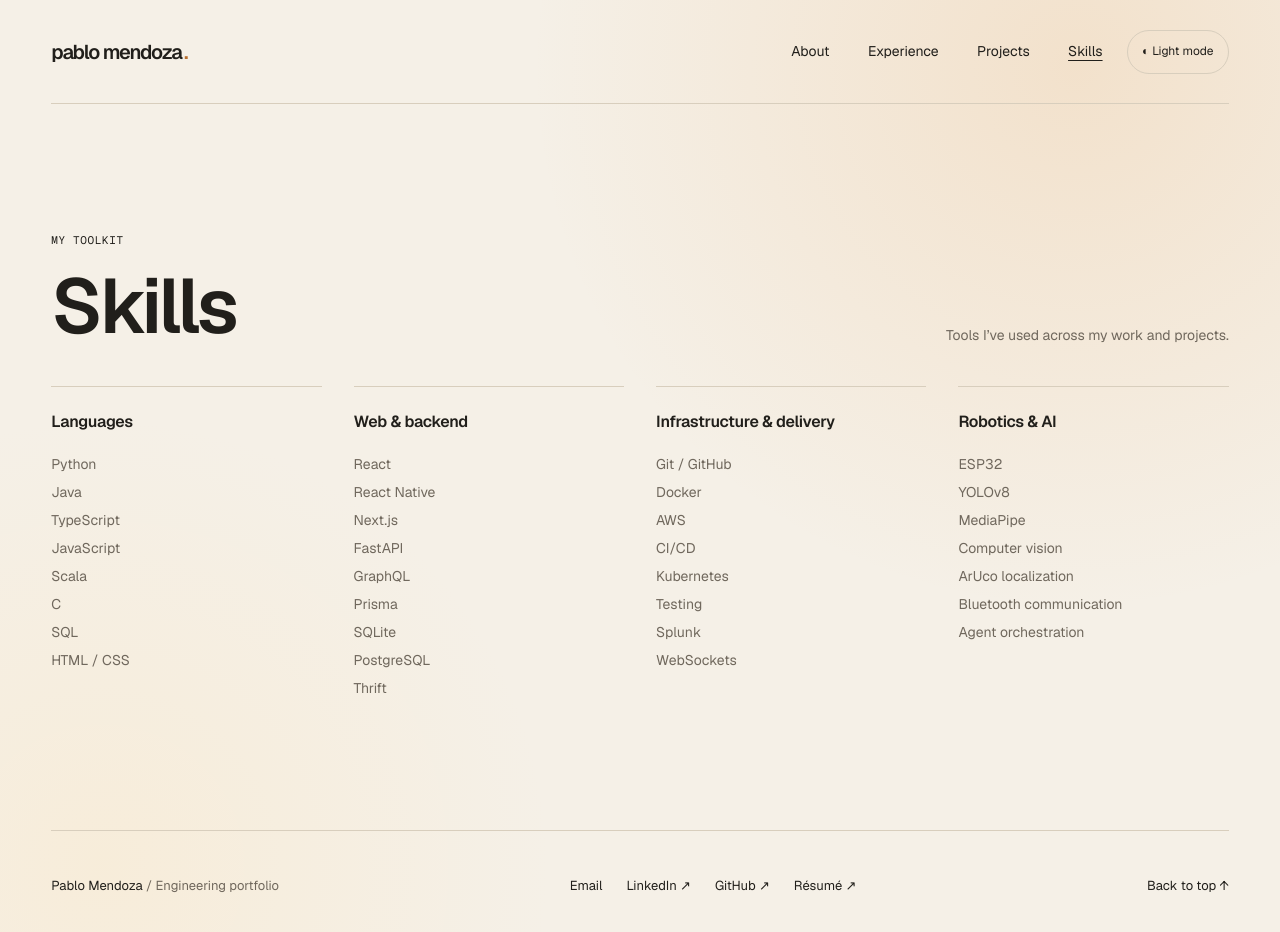
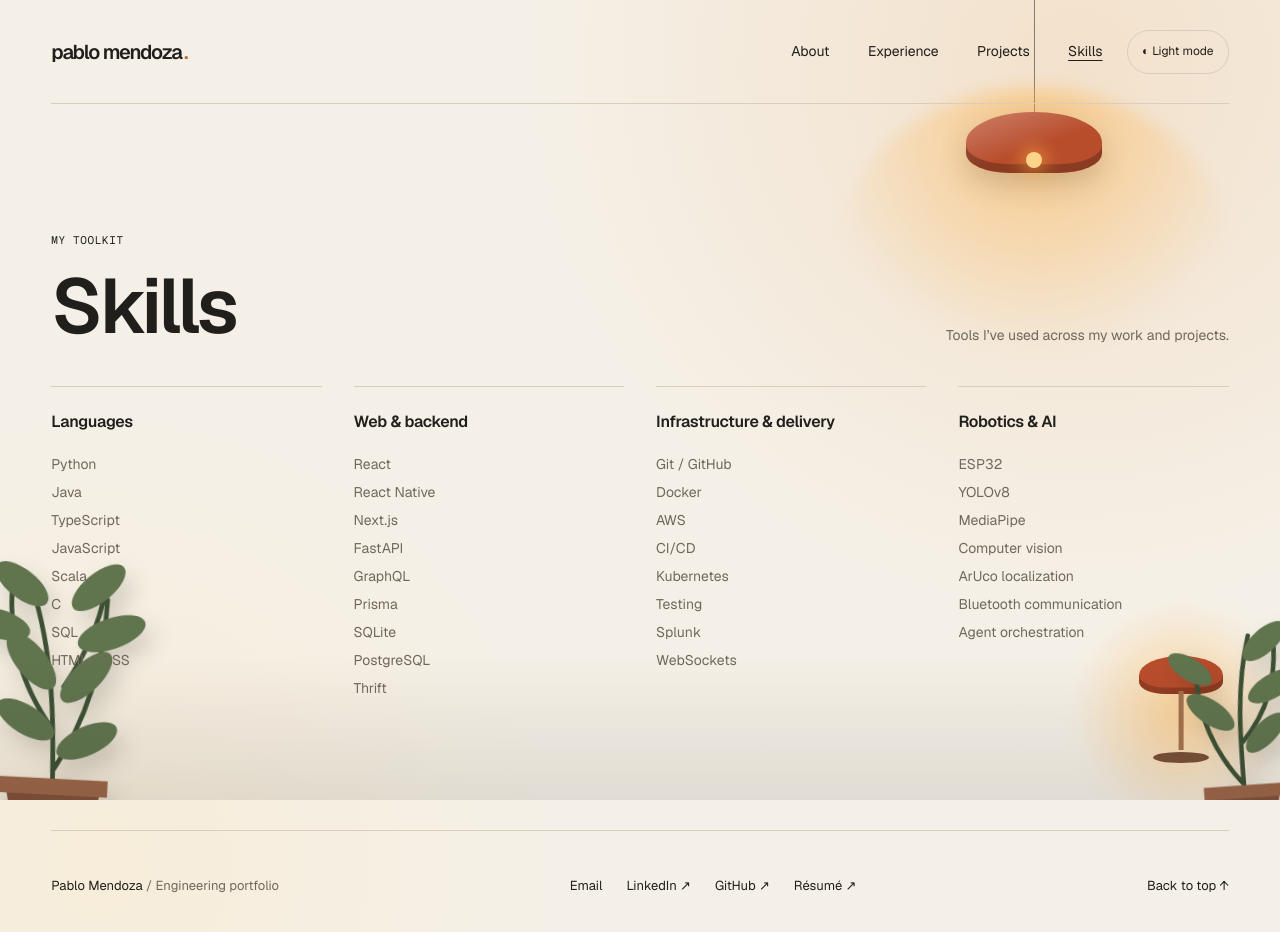
Before and after one commit to PabloMCodes/portfolio, a Next.js app: page /skills in a window 1280 px wide. Shown: the top 932 px of the page. Built offline with nearby package versions, Linux system fonts and the light colour scheme.

Commit message:
Add cozy room ambience and greenery

```diff
--- a/src/app/globals.css
+++ b/src/app/globals.css
@@ -9,6 +9,10 @@
   --accent: #b86f2e;
   --ambient-warm: rgb(231 158 79 / 18%);
   --ambient-soft: rgb(255 224 170 / 22%);
+  --plant: #60744e;
+  --plant-shadow: #3d5034;
+  --lamp-shade: #b84d2c;
+  --lamp-light: rgb(255 174 64 / 48%);
   --project-background: #202833;
   --project-foreground: #f5eee2;
   --project-muted: #cfc4b4;
@@ -29,6 +33,10 @@
   --accent: #efa85a;
   --ambient-warm: rgb(224 139 57 / 14%);
   --ambient-soft: rgb(255 196 112 / 8%);
+  --plant: #526d45;
+  --plant-shadow: #31472d;
+  --lamp-shade: #a83f25;
+  --lamp-light: rgb(255 154 45 / 42%);
   --project-background: #17253a;
   --project-foreground: #f2e9da;
   --project-muted: #c8baa7;
@@ -81,6 +89,171 @@
 
 .theme-toggle:hover {
   border-color: currentColor;
+}
+
+/* Literal room objects turn the warm palette into a quiet, lived-in scene. */
+.room-ambience {
+  position: fixed;
+  inset: 0;
+  z-index: 0;
+  overflow: hidden;
+  pointer-events: none;
+}
+
+.room-ambience::after {
+  content: "";
+  position: absolute;
+  inset: auto 0 0;
+  height: 18vh;
+  background: linear-gradient(to top, rgb(24 19 14 / 9%), transparent);
+}
+
+.pendant-light {
+  position: absolute;
+  top: 0;
+  right: clamp(5rem, 13vw, 13rem);
+  width: 10rem;
+  height: 16rem;
+}
+
+.pendant-cord {
+  position: absolute;
+  top: 0;
+  left: 50%;
+  width: 1px;
+  height: 7.5rem;
+  background: color-mix(in srgb, var(--foreground) 52%, transparent);
+}
+
+.pendant-glow {
+  position: absolute;
+  top: 5.5rem;
+  left: 50%;
+  width: 24rem;
+  height: 20rem;
+  border-radius: 50%;
+  background: radial-gradient(circle at 50% 15%, var(--lamp-light), transparent 66%);
+  transform: translateX(-50%);
+  filter: blur(8px);
+}
+
+.pendant-shade {
+  position: absolute;
+  top: 7rem;
+  left: 50%;
+  width: 8.5rem;
+  height: 3.8rem;
+  border-radius: 70% 70% 45% 45%;
+  background: linear-gradient(160deg, color-mix(in srgb, var(--lamp-shade) 72%, white), var(--lamp-shade) 55%);
+  box-shadow: inset 0 -0.55rem 0 rgb(55 24 15 / 34%), 0 0.7rem 1.8rem rgb(39 20 10 / 18%);
+  transform: translateX(-50%);
+}
+
+.pendant-bulb {
+  position: absolute;
+  top: 9.5rem;
+  left: 50%;
+  width: 1rem;
+  height: 1rem;
+  border-radius: 50%;
+  background: #ffd38a;
+  box-shadow: 0 0 1rem 0.35rem var(--lamp-light);
+  transform: translateX(-50%);
+}
+
+.room-plant {
+  position: absolute;
+  color: var(--plant);
+  filter: drop-shadow(0.5rem 0.75rem 0.7rem rgb(18 22 15 / 16%));
+}
+
+.room-plant-left {
+  bottom: -4rem;
+  left: -3.5rem;
+  width: clamp(10rem, 18vw, 16rem);
+  transform: rotate(3deg);
+}
+
+.room-plant-right {
+  right: -2.5rem;
+  bottom: -3rem;
+  width: clamp(8rem, 13vw, 12rem);
+  transform: rotate(-4deg);
+}
+
+.plant-stem {
+  fill: none;
+  stroke: var(--plant-shadow);
+  stroke-linecap: round;
+  stroke-width: 5;
+}
+
+.plant-leaves { fill: currentColor; }
+.plant-pot { fill: #82513a; }
+.plant-pot-rim { fill: #9c6749; }
+
+.table-lamp {
+  position: absolute;
+  right: clamp(1rem, 4vw, 4rem);
+  bottom: 1rem;
+  width: 6rem;
+  height: 9rem;
+}
+
+.table-lamp-glow {
+  position: absolute;
+  top: -3rem;
+  left: 50%;
+  width: 15rem;
+  height: 15rem;
+  border-radius: 50%;
+  background: radial-gradient(circle, var(--lamp-light), transparent 65%);
+  transform: translateX(-50%);
+  filter: blur(8px);
+}
+
+.table-lamp-shade {
+  position: absolute;
+  top: 1rem;
+  left: 50%;
+  width: 5.25rem;
+  height: 2.4rem;
+  border-radius: 60% 60% 38% 38%;
+  background: var(--lamp-shade);
+  box-shadow: inset 0 -0.4rem 0 rgb(59 22 13 / 30%);
+  transform: translateX(-50%);
+}
+
+.table-lamp-stem {
+  position: absolute;
+  top: 3.2rem;
+  left: 50%;
+  width: 0.3rem;
+  height: 3.7rem;
+  background: #a4734c;
+  transform: translateX(-50%);
+}
+
+.table-lamp-base {
+  position: absolute;
+  bottom: 1.3rem;
+  left: 50%;
+  width: 3.5rem;
+  height: 0.7rem;
+  border-radius: 50%;
+  background: #795038;
+  transform: translateX(-50%);
+}
+
+@media (max-width: 900px) {
+  .pendant-light { right: 1rem; transform: scale(0.78); transform-origin: top right; }
+  .room-plant-right, .table-lamp { display: none; }
+  .room-plant-left { opacity: 0.72; }
+}
+
+@media (max-width: 600px) {
+  .pendant-light { opacity: 0.62; transform: scale(0.58); transform-origin: top right; }
+  .room-plant-left { left: -5rem; opacity: 0.5; }
 }
 
 .celestial-transition {
--- a/src/app/home.module.css
+++ b/src/app/home.module.css
@@ -1,5 +1,12 @@
 /* Shared page details: quiet labels, accessible links, and a compact header. */
 .home { isolation: isolate; }
+
+.header,
+.home main,
+.footer {
+  position: relative;
+  z-index: 1;
+}
 
 .header,
 .navigation,
--- /dev/null
+++ b/src/components/room-ambience.tsx
@@ -0,0 +1,48 @@
+export function RoomAmbience() {
+  return (
+    <div className="room-ambience" aria-hidden="true">
+      <div className="pendant-light">
+        <span className="pendant-cord" />
+        <span className="pendant-glow" />
+        <span className="pendant-shade" />
+        <span className="pendant-bulb" />
+      </div>
+
+      <svg className="room-plant room-plant-left" viewBox="0 0 240 420">
+        <path className="plant-stem" d="M121 390C119 300 118 218 91 142M119 323c32-53 48-113 48-181M116 279c-37-47-50-94-49-151M126 235c25-41 39-81 39-121" />
+        <g className="plant-leaves">
+          <ellipse cx="77" cy="130" rx="33" ry="15" transform="rotate(35 77 130)" />
+          <ellipse cx="55" cy="173" rx="34" ry="15" transform="rotate(14 55 173)" />
+          <ellipse cx="91" cy="210" rx="36" ry="16" transform="rotate(48 91 210)" />
+          <ellipse cx="157" cy="130" rx="34" ry="15" transform="rotate(-42 157 130)" />
+          <ellipse cx="173" cy="177" rx="37" ry="16" transform="rotate(-22 173 177)" />
+          <ellipse cx="149" cy="224" rx="35" ry="15" transform="rotate(-47 149 224)" />
+          <ellipse cx="88" cy="271" rx="34" ry="15" transform="rotate(29 88 271)" />
+          <ellipse cx="153" cy="290" rx="34" ry="15" transform="rotate(-27 153 290)" />
+        </g>
+        <path className="plant-pot" d="M70 337h101l-14 65H84Z" />
+        <path className="plant-pot-rim" d="M64 331h113v17H64Z" />
+      </svg>
+
+      <div className="table-lamp">
+        <span className="table-lamp-glow" />
+        <span className="table-lamp-shade" />
+        <span className="table-lamp-stem" />
+        <span className="table-lamp-base" />
+      </div>
+
+      <svg className="room-plant room-plant-right" viewBox="0 0 180 300">
+        <path className="plant-stem" d="M92 275c0-73-5-137 15-204M91 230c-29-35-43-76-43-119M94 185c30-32 39-66 40-101" />
+        <g className="plant-leaves">
+          <ellipse cx="42" cy="103" rx="27" ry="12" transform="rotate(36 42 103)" />
+          <ellipse cx="61" cy="151" rx="30" ry="13" transform="rotate(38 61 151)" />
+          <ellipse cx="124" cy="78" rx="29" ry="13" transform="rotate(-38 124 78)" />
+          <ellipse cx="130" cy="127" rx="30" ry="13" transform="rotate(-27 130 127)" />
+          <ellipse cx="119" cy="177" rx="28" ry="12" transform="rotate(-42 119 177)" />
+        </g>
+        <path className="plant-pot" d="M53 237h78l-11 51H64Z" />
+        <path className="plant-pot-rim" d="M48 232h88v14H48Z" />
+      </svg>
+    </div>
+  );
+}
--- a/src/components/site-shell.tsx
+++ b/src/components/site-shell.tsx
@@ -1,4 +1,5 @@
 import { Container } from "@/components/container";
+import { RoomAmbience } from "@/components/room-ambience";
 import { ThemeToggle } from "@/components/theme-toggle";
 import styles from "@/app/home.module.css";
 
@@ -10,6 +11,7 @@ const navigation = [
 export function SiteShell({ children, currentPath }: { children: React.ReactNode; currentPath: string }) {
   return (
     <Container id="top" className={styles.home}>
+      <RoomAmbience />
       <a href="#main" className={styles.skipLink}>Skip to content</a>
       <header className={styles.header}>
         <a href="/about" className={styles.wordmark} aria-label="Pablo Mendoza, about">pablo mendoza<span aria-hidden="true">.</span></a>
```
